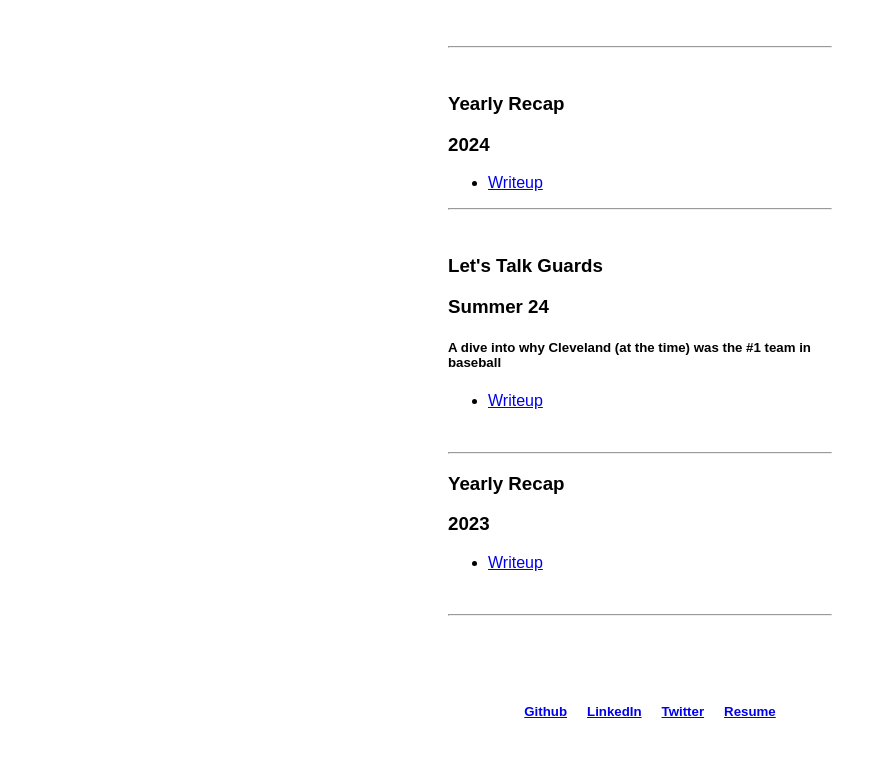
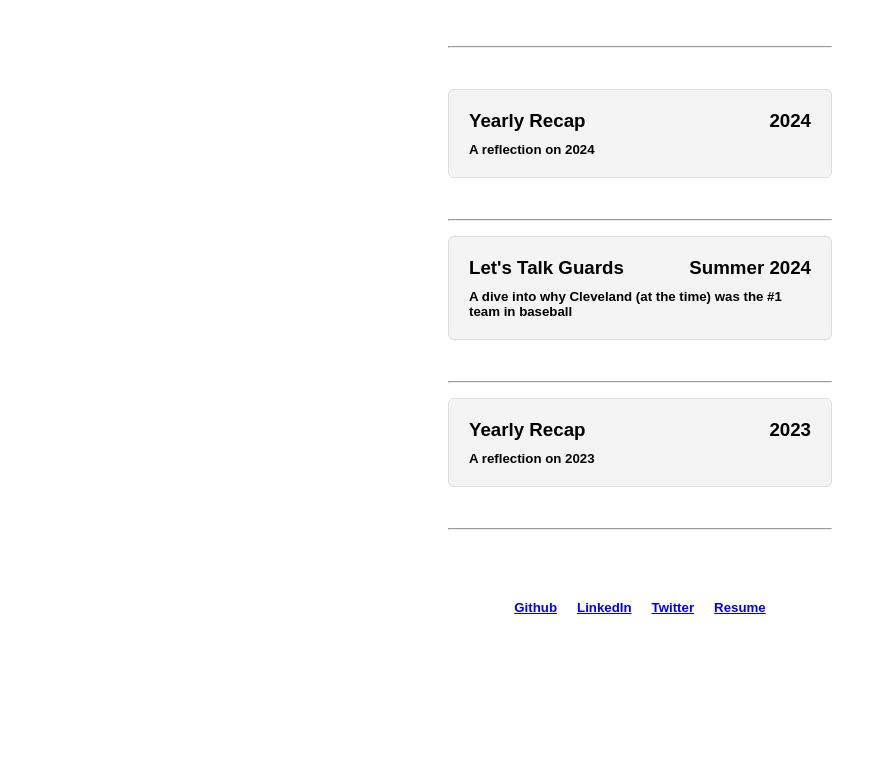
Before and after one commit to jakesandersx/jakesandersx.github.io, an Eleventy site: page blogs.html in a window 1280 px wide. Shown: the part 103-860 px from the top of the page, without its empty margins (0-885 px from the left). After the commit the page ends 800 px from the top, so only its background shows below. Built offline with nearby package versions, Linux system fonts and the light colour scheme; Eleventy itself is replaced by a stand-in of ours; files that its build step writes are made by us from their sources.

Commit message:
Update blogs.html

```diff
--- a/blogs.html
+++ b/blogs.html
@@ -7,69 +7,54 @@
     <link rel="stylesheet" href="css/projects.css">
     <link rel="icon" type="image/x-icon" href="/more/images/icon.png">
 </head>
-<p><a href="index.html"><</a></p>
 <body>
+<!-- Back button -->
+<p><a href="index.html">&lt;</a></p>
+
 <h1>Blogs</h1>
 <div class="container">
 
-  <hr>
-  <br>
+    <hr><br>
 
-  <div>
+    <!-- Blog 1 -->
+    <a class="project-card" href="posts/2024.html">
+        <div class="card-header">
             <h3>Yearly Recap</h3>
             <h3>2024</h3>
         </div>
+        <h5>A reflection on 2024</h5>
+    </a>
 
-  <ul>
-    <li><a href="posts/2024.html">Writeup</a></li>
-  </ul>
+    <br><hr>
 
+    <!-- Blog 2 -->
+    <a class="project-card" href="posts/guards.html">
+        <div class="card-header">
+            <h3>Let's Talk Guards</h3>
+            <h3>Summer 2024</h3>
+        </div>
+        <h5>A dive into why Cleveland (at the time) was the #1 team in baseball</h5>
+    </a>
 
+    <br><hr>
 
-
-  <hr>
-  <br>
-
-  <div>
-    <h3>Let's Talk Guards</h3>
-    <h3>Summer 24</h3>
-  </div>
-
-  <h5>A dive into why Cleveland (at the time) was the #1 team in baseball</h5>
-
-  <ul>
-    <li><a href="./posts/guards.html">Writeup</a></li>
-  </ul>
-
-  <br>
-  <hr>
-
-
-  <div>
+    <!-- Blog 3 -->
+    <a class="project-card" href="posts/2023.html">
+        <div class="card-header">
             <h3>Yearly Recap</h3>
             <h3>2023</h3>
         </div>
+        <h5>A reflection on 2023</h5>
+    </a>
 
-  <ul>
-    <li><a href="posts/2023.html">Writeup</a></li>
-  </ul>
-
-  <br>
-  <hr>
-  <br>
-
-
-
+    <br><hr>
 </div>
 
 <footer>
-  <br>
-  <br>
     <h5><a href="https://github.com/jakesandersx">Github</a></h5>
     <h5><a href="https://linkedin.com/in/jakesandersx">LinkedIn</a></h5>
     <h5><a href="https://twitter.com/jakesandersx">Twitter</a></h5>
     <h5><a href="more/Resume.pdf">Resume</a></h5>
 </footer>
-
 </body>
 </html>
```
Lines whose indentation alone changed are shown as unchanged.
